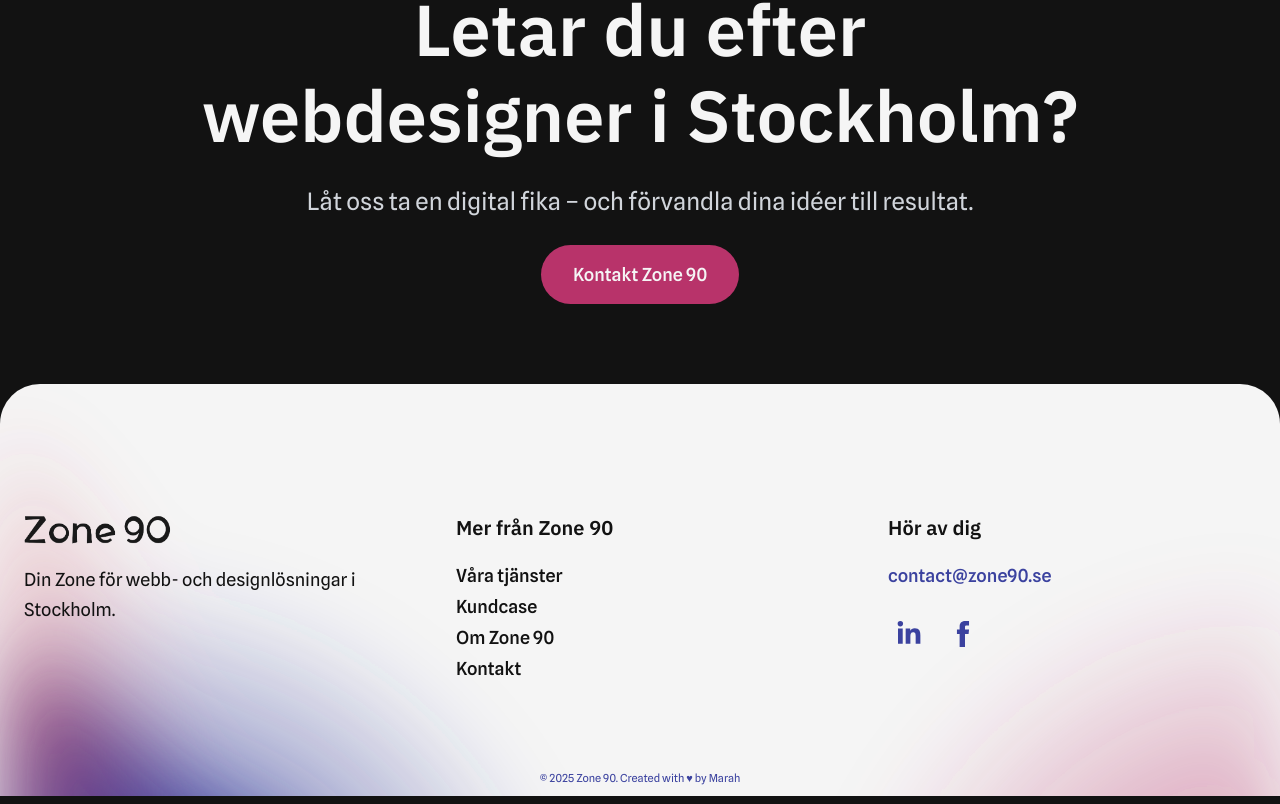
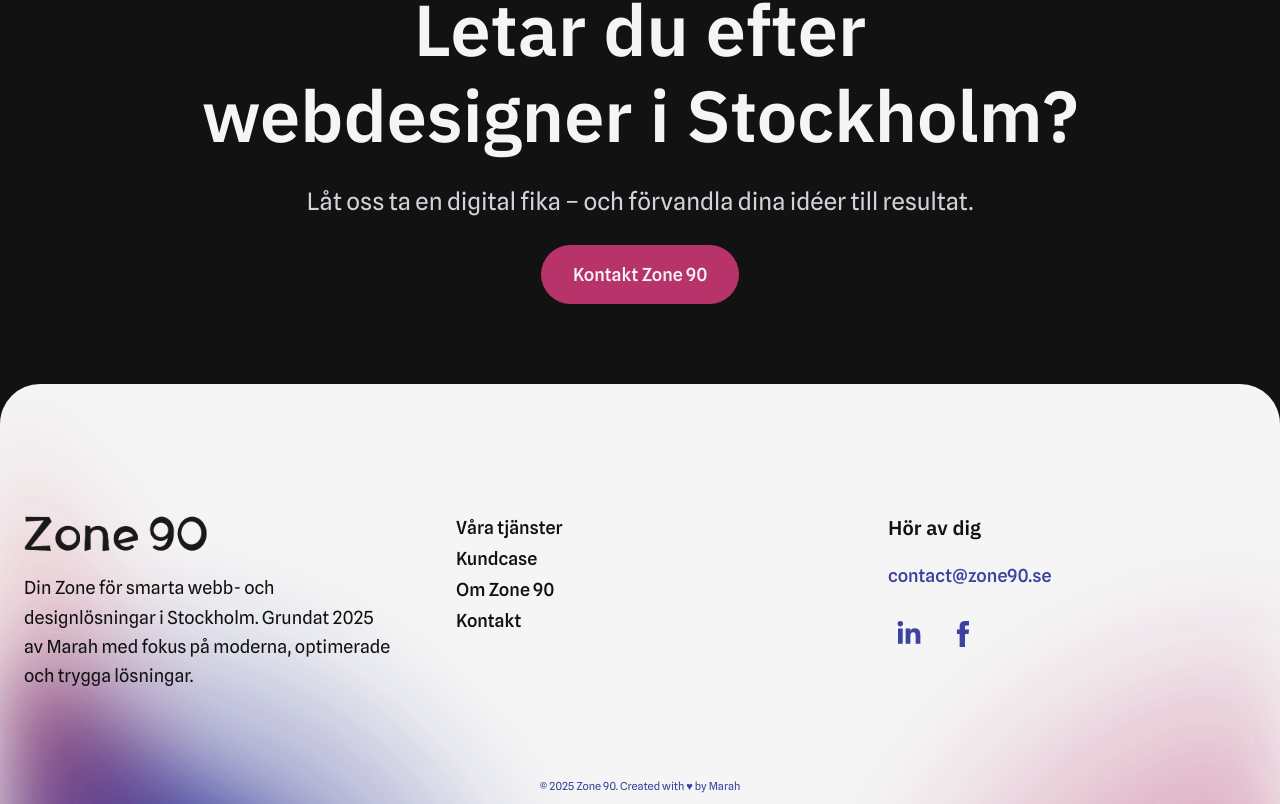
Before and after one commit to Marahkny/Marahs-portofolio, a Next.js app: page /case in a window 1280 px wide. Shown: the part 1110-1914 px from the top of the page. Built offline with nearby package versions, Linux system fonts and the light colour scheme.

Commit message:
uppdeta the fots

```diff
--- a/src/app/Componenet/Footer.js
+++ b/src/app/Componenet/Footer.js
@@ -20,20 +20,19 @@ export default function Footer() {
       alt="Zone 90 logo"
       width={500}
       height={500}
-      className="w-[40%] h-auto"
+      className="w-[50%] h-auto"
     />
           </Link>
 
           <p className="text-[#121212] leading-relaxed pt-5 max-w-md">
-          Din Zone för webb- och designlösningar i Stockholm.
+        Din Zone för smarta webb- och designlösningar i Stockholm. Grundat 2025 av Marah med fokus på moderna, optimerade och trygga lösningar.
           </p>
 
         </div>
 
         {/* NAVIGATION */}
         <nav aria-label="Footer Navigation">
-          <h4 className="text-xl mb-5 text-[#121212]">Mer från Zone 90</h4>
-          <ul className="space-y-1 text-sm text-gray-400">
+          <ul className="space-y-1 text-sm text-gray-300">
             <li>
               <Link
                 href="/tjanster"
```
